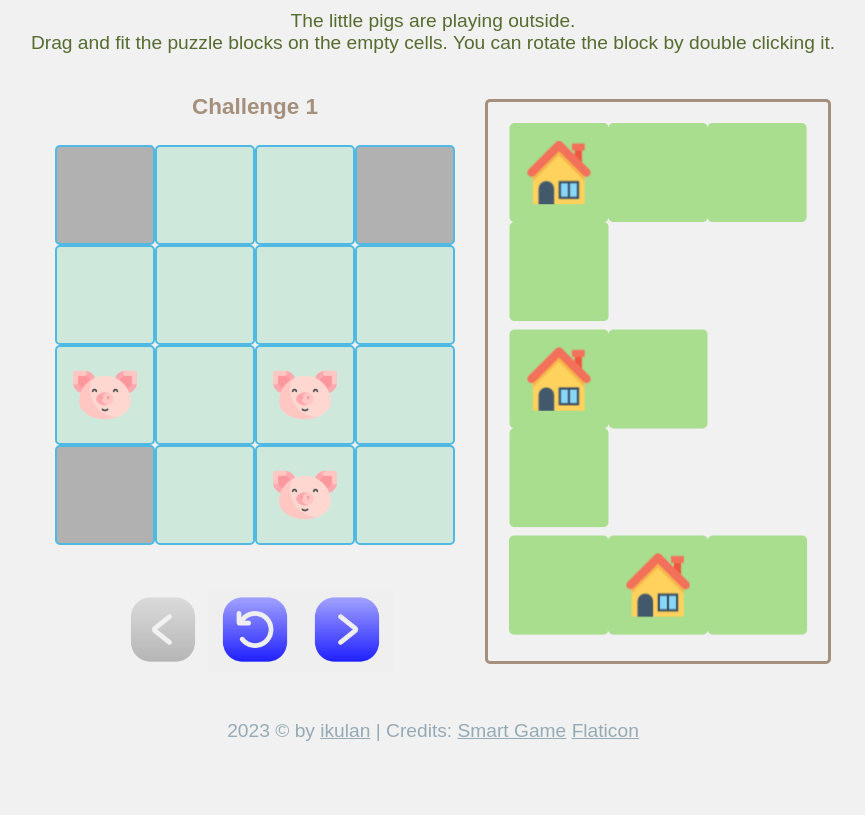
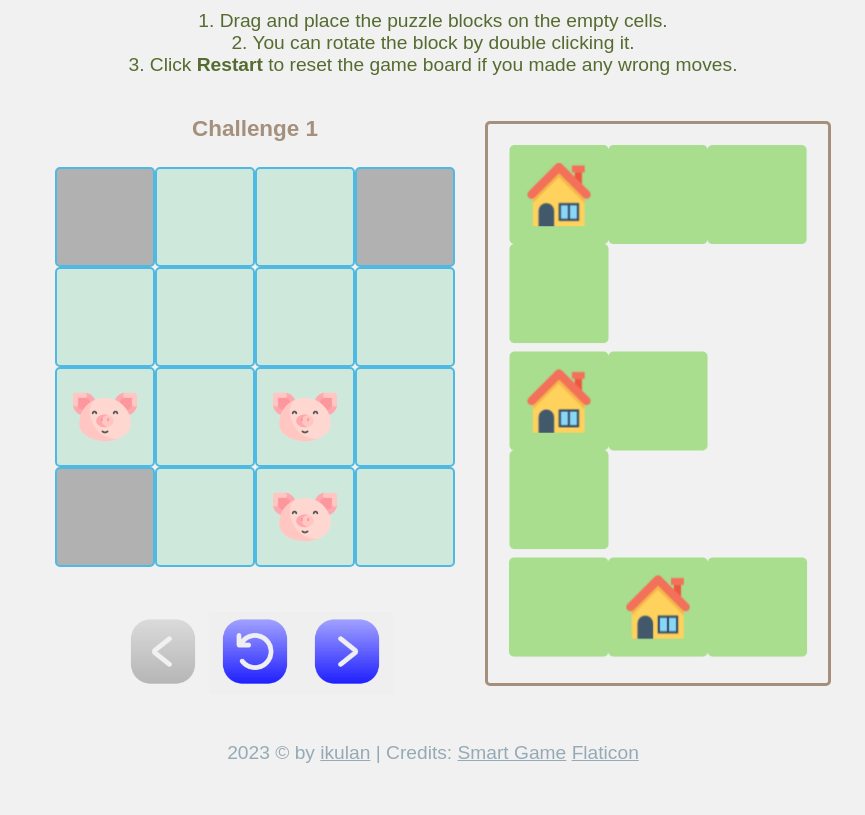
Before and after one commit to ikulan/three_little_piggies, a website built with webpack: page index.html in a window 1280 px wide. Shown: the part 133-948 px from the top of the page, without its empty margins (207-1072 px from the left). Before the commit the page ends 926 px from the top, so only its background shows below. Built offline with nearby package versions, Linux system fonts and the light colour scheme.

Commit message:
Update wordings

```diff
--- a/index.html
+++ b/index.html
@@ -15,9 +15,10 @@
     <div class="header">
       <h1>Three Little Piggies</h1>
       <p>
-        The little pigs are playing outside. <br />
-        Drag and fit the puzzle blocks on the empty cells. You can rotate the
-        block by double clicking it.
+        1. Drag and place the puzzle blocks on the empty cells. <br />
+        2. You can rotate the block by double clicking it. <br />
+        3. Click <b>Restart</b> to reset the game board if you made any wrong
+        moves.
       </p>
     </div>
     <div class="container">
```
Also changed, not shown: README.md.
